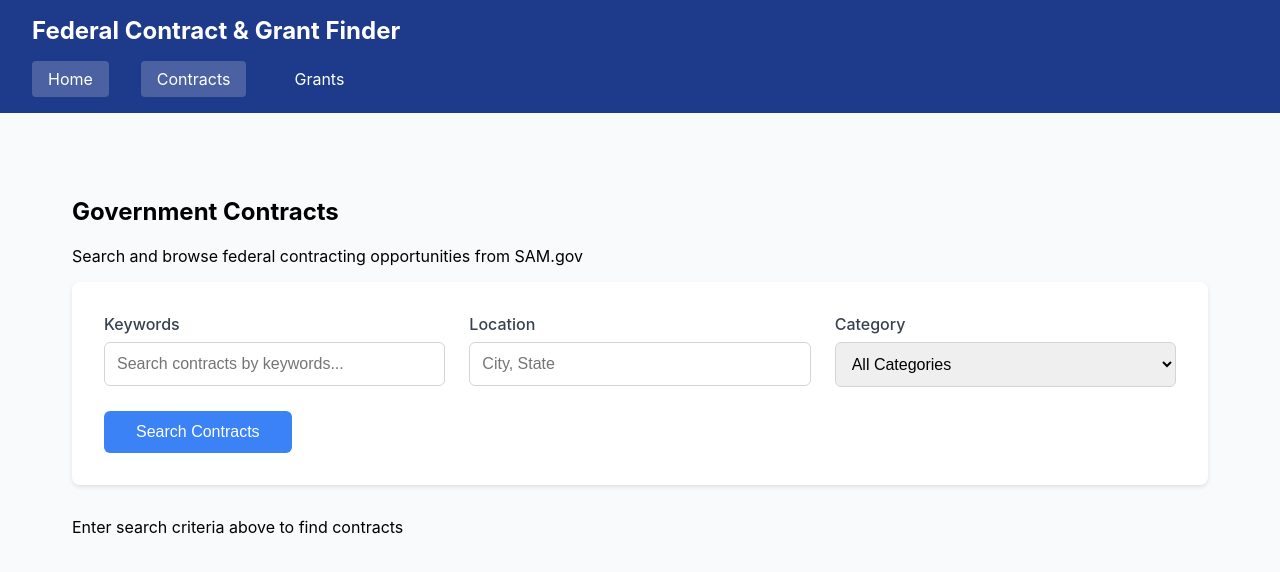
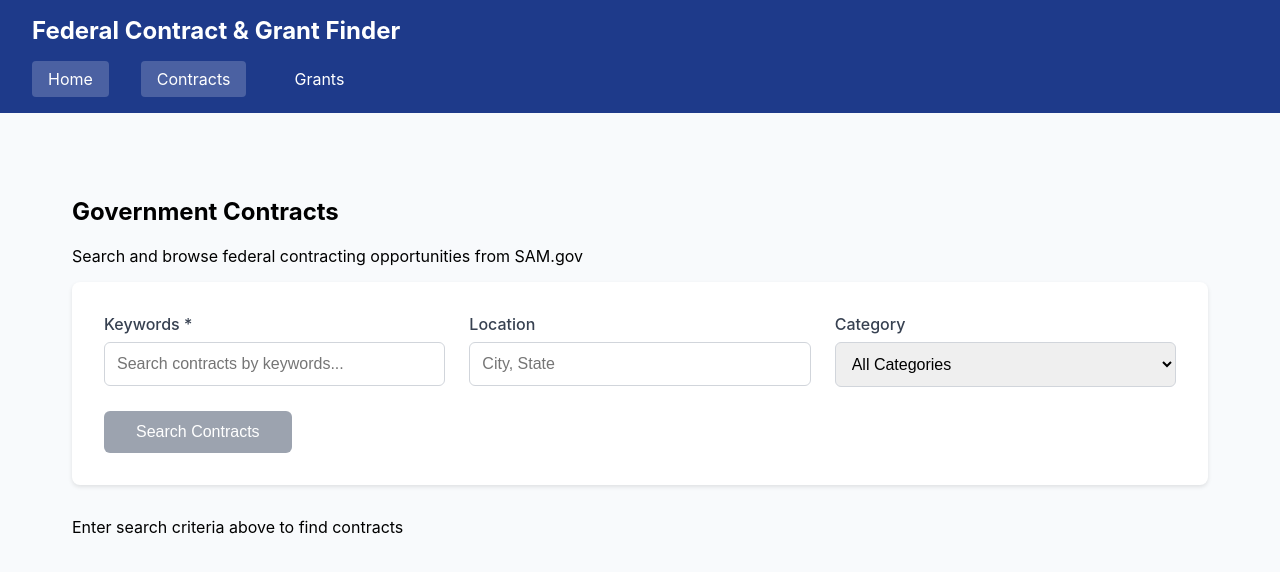
Before and after one commit to brooks-t/fed-con-finder, an Angular app: page /contracts in a window 1280 px wide. Shown: the top 572 px of the page. Built offline with nearby package versions, Linux system fonts and the light colour scheme.

Commit message:
feat: added form validation rules, added error visual feedback

```diff
--- a/src/app/shared/search-form/search-form.html
+++ b/src/app/shared/search-form/search-form.html
@@ -1,8 +1,15 @@
 <form [formGroup]="searchForm" (ngSubmit)="onSubmit()" class="search-form">
   <div class="form-row">
     <div class="form-group">
-      <label for="keywords">Keywords</label>
-      <input id="keywords" type="text" formControlName="keywords" [placeholder]="placeholder" class="form-input">
+      <label for="keywords">Keywords *</label>
+      <input id="keywords" type="text" formControlName="keywords" [placeholder]="placeholder" class="form-input"
+        [class.error]="keywords?.invalid && keywords?.touched">
+
+      <!-- Add validation error messages -->
+      <div class="error-messages" *ngIf="keywords?.invalid && keywords?.touched">
+        <small *ngIf="keywords?.errors?.['required']">Keywords are required</small>
+        <small *ngIf="keywords?.errors?.['minlength']">Keywords must be at least 3 characters</small>
+      </div>
     </div>
 
     <div class="form-group">
@@ -22,7 +29,7 @@
     </div>
   </div>
 
-  <button type="submit" class="search-button">
+  <button type="submit" class="search-button" [disabled]="searchForm.invalid">
     Search {{ searchType === 'contracts' ? 'Contracts' : 'Grants' }}
   </button>
 </form>
--- a/src/app/shared/search-form/search-form.scss
+++ b/src/app/shared/search-form/search-form.scss
@@ -63,3 +63,27 @@
     cursor: not-allowed;
   }
 }
+
+.form-input.error,
+.form-select.error {
+  border-color: #ef4444;
+  box-shadow: 0 0 0 3px rgba(239, 68, 68, 0.1);
+}
+
+.error-messages {
+  margin-top: 0.25rem;
+
+  small {
+    color: #ef4444;
+    font-size: 0.875rem;
+  }
+}
+
+.search-button:disabled {
+  background-color: #9ca3af;
+  cursor: not-allowed;
+
+  &:hover {
+    background-color: #9ca3af;
+  }
+}
--- a/src/app/shared/search-form/search-form.ts
+++ b/src/app/shared/search-form/search-form.ts
@@ -1,5 +1,10 @@
 import { Component, Input, Output, EventEmitter } from '@angular/core';
-import { FormBuilder, FormGroup, ReactiveFormsModule } from '@angular/forms';
+import {
+  FormBuilder,
+  FormGroup,
+  ReactiveFormsModule,
+  Validators,
+} from '@angular/forms';
 import { CommonModule } from '@angular/common';
 
 export interface SearchCriteria {
@@ -23,16 +28,22 @@ export class SearchForm {
 
   constructor(private formBuilder: FormBuilder) {
     this.searchForm = this.formBuilder.group({
-      keywords: [''],
+      keywords: ['', [Validators.required, Validators.minLength(3)]],
       location: [''],
       category: [''],
     });
+  }
+
+  get keywords() {
+    return this.searchForm.get('keywords');
   }
 
   onSubmit() {
     if (this.searchForm.valid) {
       const searchCriteria: SearchCriteria = this.searchForm.value;
       this.searchSubmitted.emit(searchCriteria);
+    } else {
+      this.searchForm.markAllAsTouched();
     }
   }
 }
```
